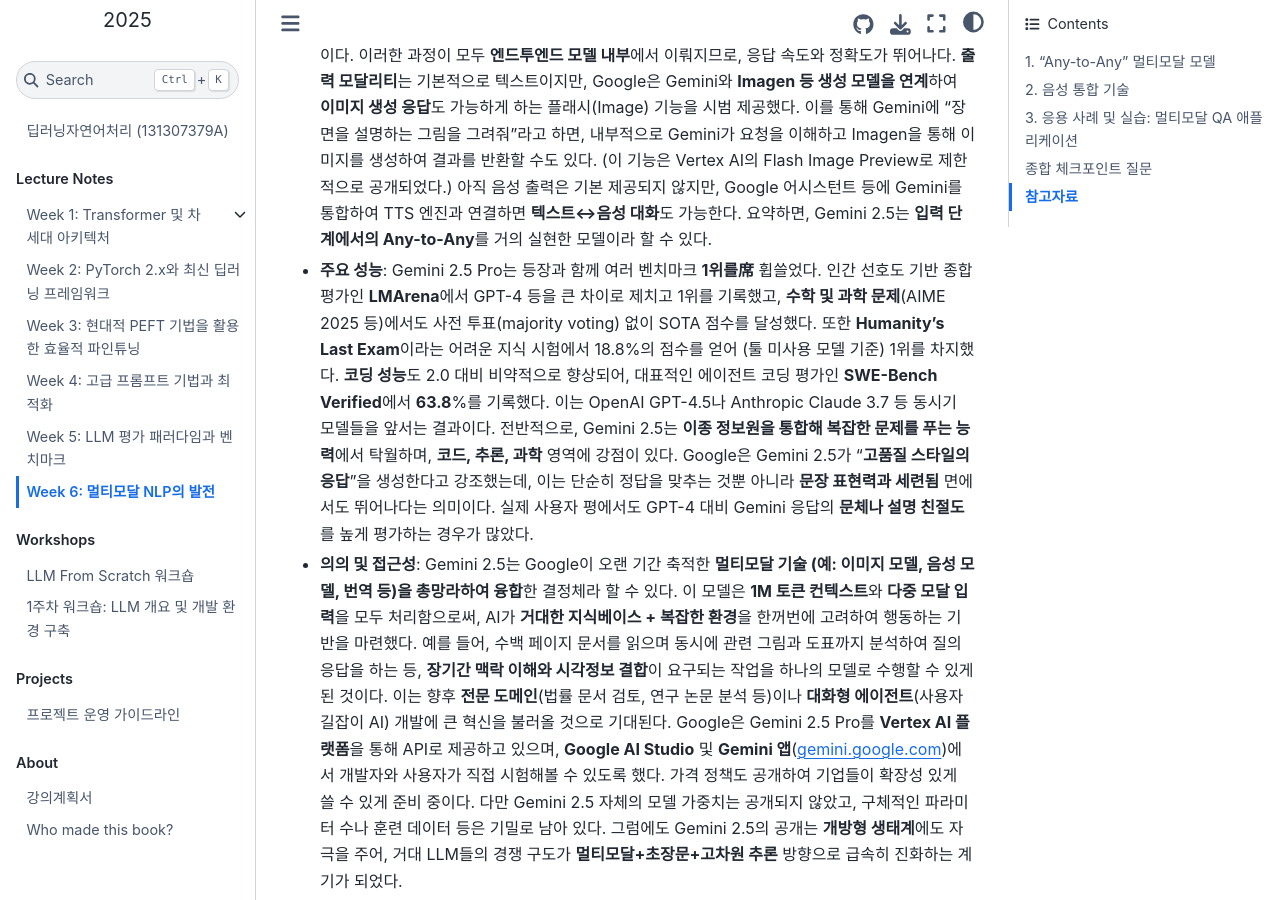
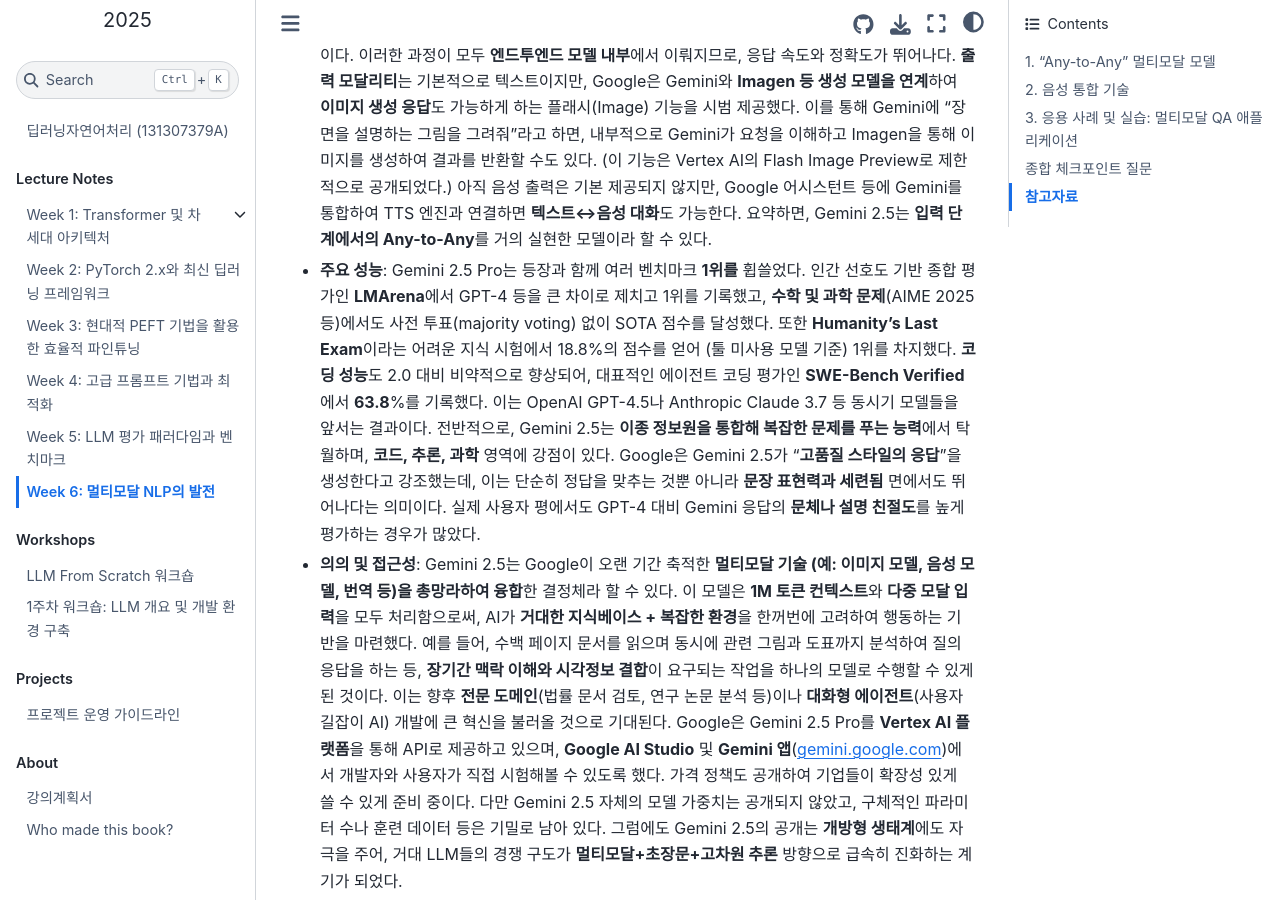
Before and after one commit to entelecheia/deepnlp-2025, a Jupyter Book: the page built from book/ko/week06/index.md, in a window 1280 px wide and 900 px high, scrolled down 8471 px. Built offline with Jupyter Book 1.0.4 settings and Sphinx 7.4.7 and the Sphinx Book theme 1.1.4, drawn with Linux system fonts in a browser that asks for light colours.

Commit message:
Fix typo in week06 Korean content

```diff
--- a/book/ko/week06/index.md
+++ b/book/ko/week06/index.md
@@ -106,7 +106,7 @@
 
 - **입력 및 멀티모달 처리**: Gemini 2.5는 **텍스트, 이미지, 오디오(음성), 비디오, 코드** 등 다양한 입력을 **네이티브로** 이해할 수 있도록 설계되었다. "네이티브"란 별도 툴 없이 모델 자체가 이들 정보를 처리함을 의미한다. 실제로 Gemini 2.5는 **음성 인식 정확도**가 Whisper보다 개선되었고, **이미지 이해 능력**도 향상되었다고 개발팀이 밝혔다. 사용자 입장에서는, 마치 인간과 대화하듯 **말로 질문하거나 이미지를 보여주는 것만으로** 상호작용할 수 있는 것이다. 예를 들어 "(음성) 이 사진에 나온 새는 어떤 종류야?"라고 물으면, Gemini가 음성을 텍스트로 변환하고 이미지를 분석하여 새의 종을 답하는 식이다. 이러한 과정이 모두 **엔드투엔드 모델 내부**에서 이뤄지므로, 응답 속도와 정확도가 뛰어나다. **출력 모달리티**는 기본적으로 텍스트이지만, Google은 Gemini와 **Imagen 등 생성 모델을 연계**하여 **이미지 생성 응답**도 가능하게 하는 플래시(Image) 기능을 시범 제공했다. 이를 통해 Gemini에 "장면을 설명하는 그림을 그려줘"라고 하면, 내부적으로 Gemini가 요청을 이해하고 Imagen을 통해 이미지를 생성하여 결과를 반환할 수도 있다. (이 기능은 Vertex AI의 Flash Image Preview로 제한적으로 공개되었다.) 아직 음성 출력은 기본 제공되지 않지만, Google 어시스턴트 등에 Gemini를 통합하여 TTS 엔진과 연결하면 **텍스트↔음성 대화**도 가능한다. 요약하면, Gemini 2.5는 **입력 단계에서의 Any-to-Any**를 거의 실현한 모델이라 할 수 있다.
 
-- **주요 성능**: Gemini 2.5 Pro는 등장과 함께 여러 벤치마크 **1위를席** 휩쓸었다. 인간 선호도 기반 종합 평가인 **LMArena**에서 GPT-4 등을 큰 차이로 제치고 1위를 기록했고, **수학 및 과학 문제**(AIME 2025 등)에서도 사전 투표(majority voting) 없이 SOTA 점수를 달성했다. 또한 **Humanity’s Last Exam**이라는 어려운 지식 시험에서 18.8%의 점수를 얻어 (툴 미사용 모델 기준) 1위를 차지했다. **코딩 성능**도 2.0 대비 비약적으로 향상되어, 대표적인 에이전트 코딩 평가인 **SWE-Bench Verified**에서 **63.8**%를 기록했다. 이는 OpenAI GPT-4.5나 Anthropic Claude 3.7 등 동시기 모델들을 앞서는 결과이다. 전반적으로, Gemini 2.5는 **이종 정보원을 통합해 복잡한 문제를 푸는 능력**에서 탁월하며, **코드, 추론, 과학** 영역에 강점이 있다. Google은 Gemini 2.5가 "**고품질 스타일의 응답**"을 생성한다고 강조했는데, 이는 단순히 정답을 맞추는 것뿐 아니라 **문장 표현력과 세련됨** 면에서도 뛰어나다는 의미이다. 실제 사용자 평에서도 GPT-4 대비 Gemini 응답의 **문체나 설명 친절도**를 높게 평가하는 경우가 많았다.
+- **주요 성능**: Gemini 2.5 Pro는 등장과 함께 여러 벤치마크 **1위를** 휩쓸었다. 인간 선호도 기반 종합 평가인 **LMArena**에서 GPT-4 등을 큰 차이로 제치고 1위를 기록했고, **수학 및 과학 문제**(AIME 2025 등)에서도 사전 투표(majority voting) 없이 SOTA 점수를 달성했다. 또한 **Humanity’s Last Exam**이라는 어려운 지식 시험에서 18.8%의 점수를 얻어 (툴 미사용 모델 기준) 1위를 차지했다. **코딩 성능**도 2.0 대비 비약적으로 향상되어, 대표적인 에이전트 코딩 평가인 **SWE-Bench Verified**에서 **63.8**%를 기록했다. 이는 OpenAI GPT-4.5나 Anthropic Claude 3.7 등 동시기 모델들을 앞서는 결과이다. 전반적으로, Gemini 2.5는 **이종 정보원을 통합해 복잡한 문제를 푸는 능력**에서 탁월하며, **코드, 추론, 과학** 영역에 강점이 있다. Google은 Gemini 2.5가 "**고품질 스타일의 응답**"을 생성한다고 강조했는데, 이는 단순히 정답을 맞추는 것뿐 아니라 **문장 표현력과 세련됨** 면에서도 뛰어나다는 의미이다. 실제 사용자 평에서도 GPT-4 대비 Gemini 응답의 **문체나 설명 친절도**를 높게 평가하는 경우가 많았다.
 
 - **의의 및 접근성**: Gemini 2.5는 Google이 오랜 기간 축적한 **멀티모달 기술 (예: 이미지 모델, 음성 모델, 번역 등)을 총망라하여 융합**한 결정체라 할 수 있다. 이 모델은 **1M 토큰 컨텍스트**와 **다중 모달 입력**을 모두 처리함으로써, AI가 **거대한 지식베이스 + 복잡한 환경**을 한꺼번에 고려하여 행동하는 기반을 마련했다. 예를 들어, 수백 페이지 문서를 읽으며 동시에 관련 그림과 도표까지 분석하여 질의응답을 하는 등, **장기간 맥락 이해와 시각정보 결합**이 요구되는 작업을 하나의 모델로 수행할 수 있게 된 것이다. 이는 향후 **전문 도메인**(법률 문서 검토, 연구 논문 분석 등)이나 **대화형 에이전트**(사용자 길잡이 AI) 개발에 큰 혁신을 불러올 것으로 기대된다. Google은 Gemini 2.5 Pro를 **Vertex AI 플랫폼**을 통해 API로 제공하고 있으며, **Google AI Studio** 및 **Gemini 앱**(gemini.google.com)에서 개발자와 사용자가 직접 시험해볼 수 있도록 했다. 가격 정책도 공개하여 기업들이 확장성 있게 쓸 수 있게 준비 중이다. 다만 Gemini 2.5 자체의 모델 가중치는 공개되지 않았고, 구체적인 파라미터 수나 훈련 데이터 등은 기밀로 남아 있다. 그럼에도 Gemini 2.5의 공개는 **개방형 생태계**에도 자극을 주어, 거대 LLM들의 경쟁 구도가 **멀티모달+초장문+고차원 추론** 방향으로 급속히 진화하는 계기가 되었다.
 
```
